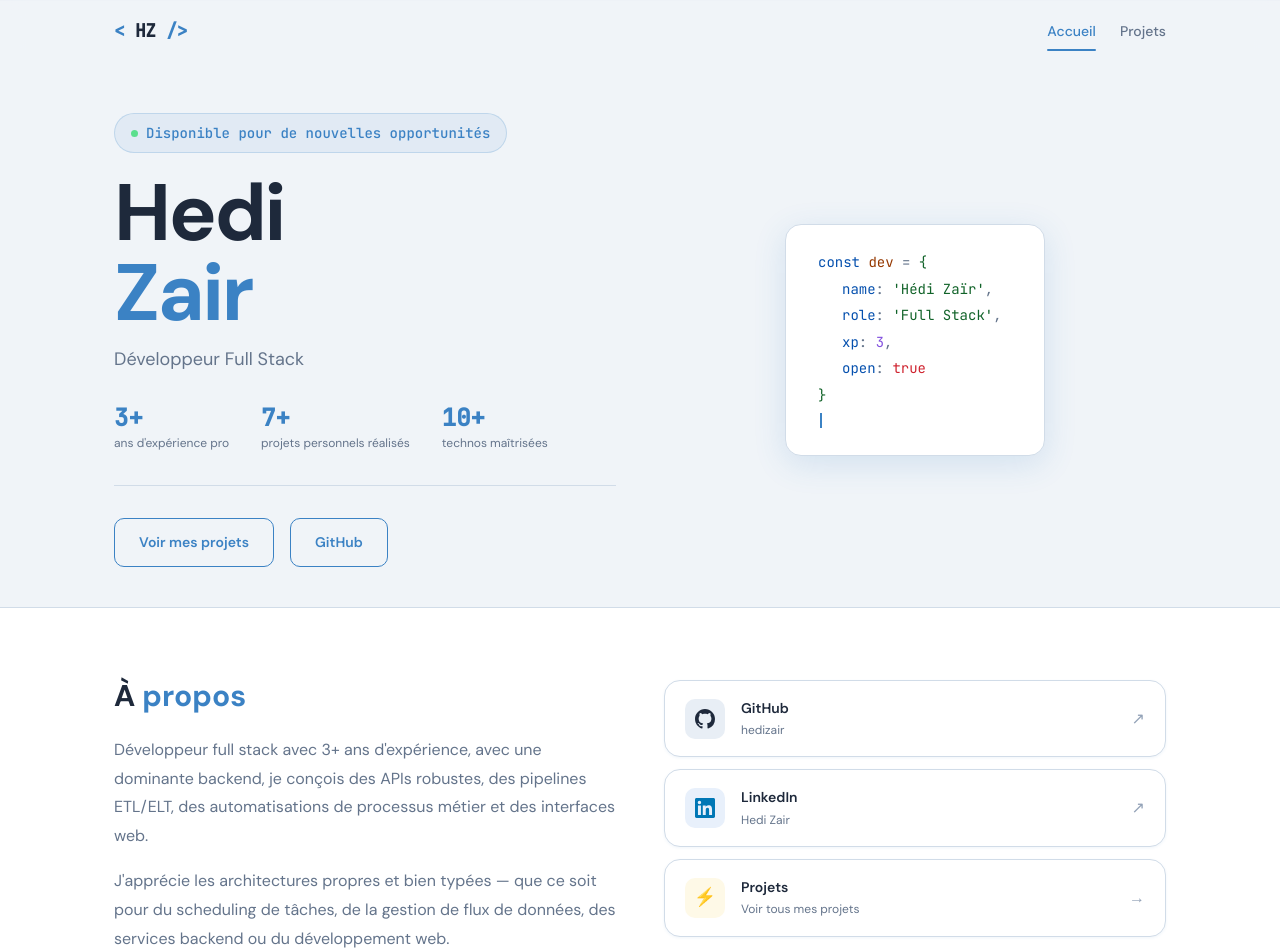
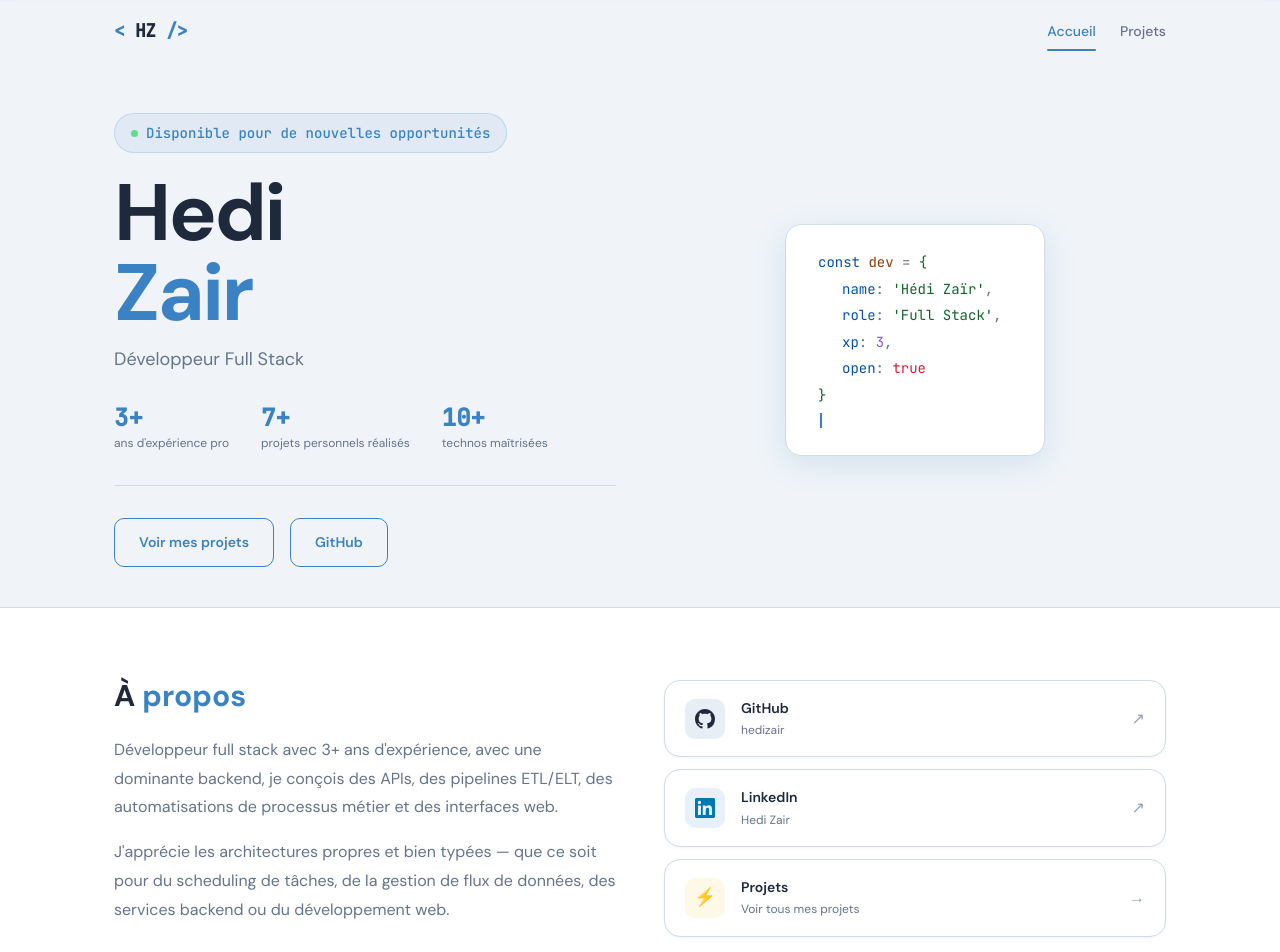
Before and after one commit to hedizair/hedizair.github.io, a Vue app: page /#/ in a window 1280 px wide. Shown: the top 952 px of the page. Built offline with nearby package versions, Linux system fonts and the light colour scheme.

Commit message:
fix about desc

```diff
--- a/src/data/abouts.ts
+++ b/src/data/abouts.ts
@@ -4,7 +4,7 @@ export const abouts: Abouts = {
     firstName: 'Hédi',
     lastName: 'Zaïr',
     jobTitle: 'Développeur Full Stack',
-    presentation1: "Développeur full stack avec 3+ ans d'expérience, avec une dominante backend, je conçois des APIs robustes, des pipelines ETL/ELT, des automatisations de processus métier et des interfaces web.",
+    presentation1: "Développeur full stack avec 3+ ans d'expérience, avec une dominante backend, je conçois des APIs, des pipelines ETL/ELT, des automatisations de processus métier et des interfaces web.",
     presentation2: "J'apprécie les architectures propres et bien typées — que ce soit pour du scheduling de tâches, de la gestion de flux de données, des services backend ou du développement web.", stats: [
         { value: '3+', label: 'ans d\'expérience pro' },
         { value: '7+', label: 'projets personnels réalisés' },
```
